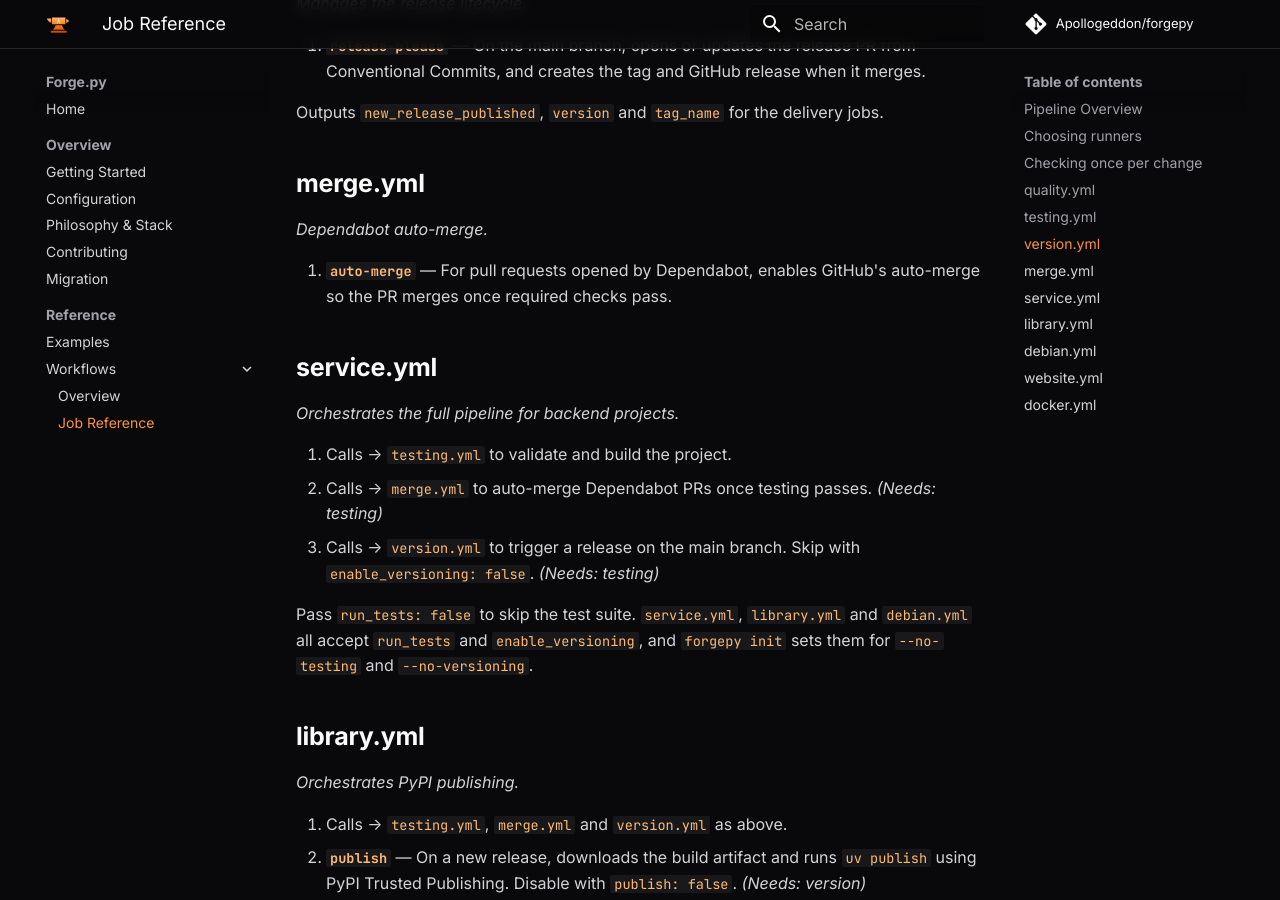
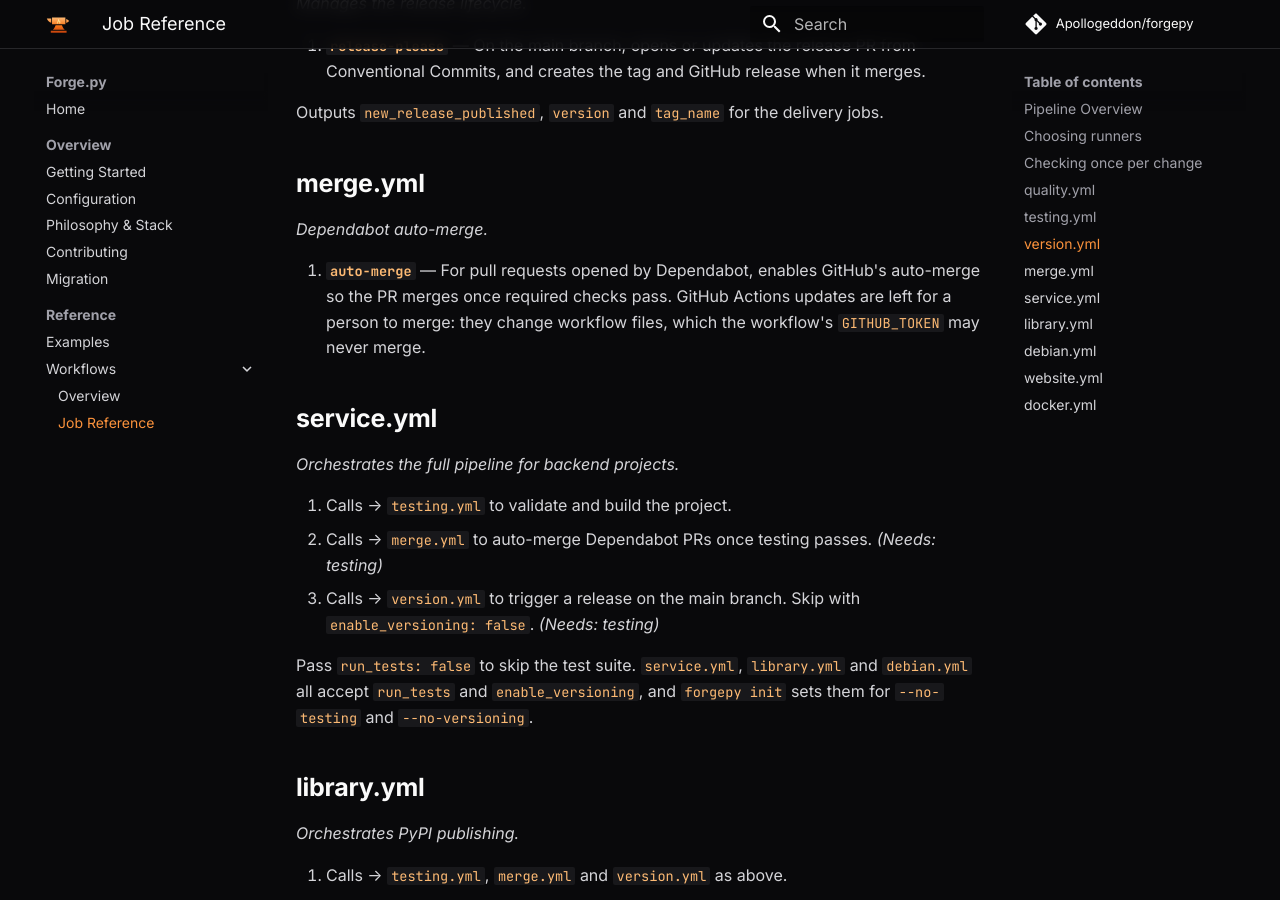
Before and after one commit to Apollogeddon/forgepy, an MkDocs documentation site: the page built from docs/docs/workflows/reference.md, in a window 1280 px wide and 900 px high, scrolled down 2732 px. Built offline with MkDocs 1.6.1 and Material for MkDocs 9.7.7, drawn with Linux system fonts in a browser that asks for light colours; comment, search, counter and statistics services are not loaded.

Commit message:
fix(ci): leave Dependabot's GitHub Actions updates for a person to merge
An Actions update changes workflow files, which GITHUB_TOKEN may never
merge: the job's direct merge fails with "refusing to allow a GitHub App
to create or update workflow ... without workflows permission", leaving
a failed auto-merge check on a pull request that is otherwise ready. The
job now skips those pull requests, so they wait, green, to be merged by
hand.

```diff
--- a/docs/docs/workflows/reference.md
+++ b/docs/docs/workflows/reference.md
@@ -86,7 +86,7 @@ Outputs `new_release_published`, `version` and `tag_name` for the delivery jobs.
 
 *Dependabot auto-merge.*
 
-1. **`auto-merge`** — For pull requests opened by Dependabot, enables GitHub's auto-merge so the PR merges once required checks pass.
+1. **`auto-merge`** — For pull requests opened by Dependabot, enables GitHub's auto-merge so the PR merges once required checks pass. GitHub Actions updates are left for a person to merge: they change workflow files, which the workflow's `GITHUB_TOKEN` may never merge.
 
 ## service.yml
 
```
Also changed, not shown: 1 other file.
